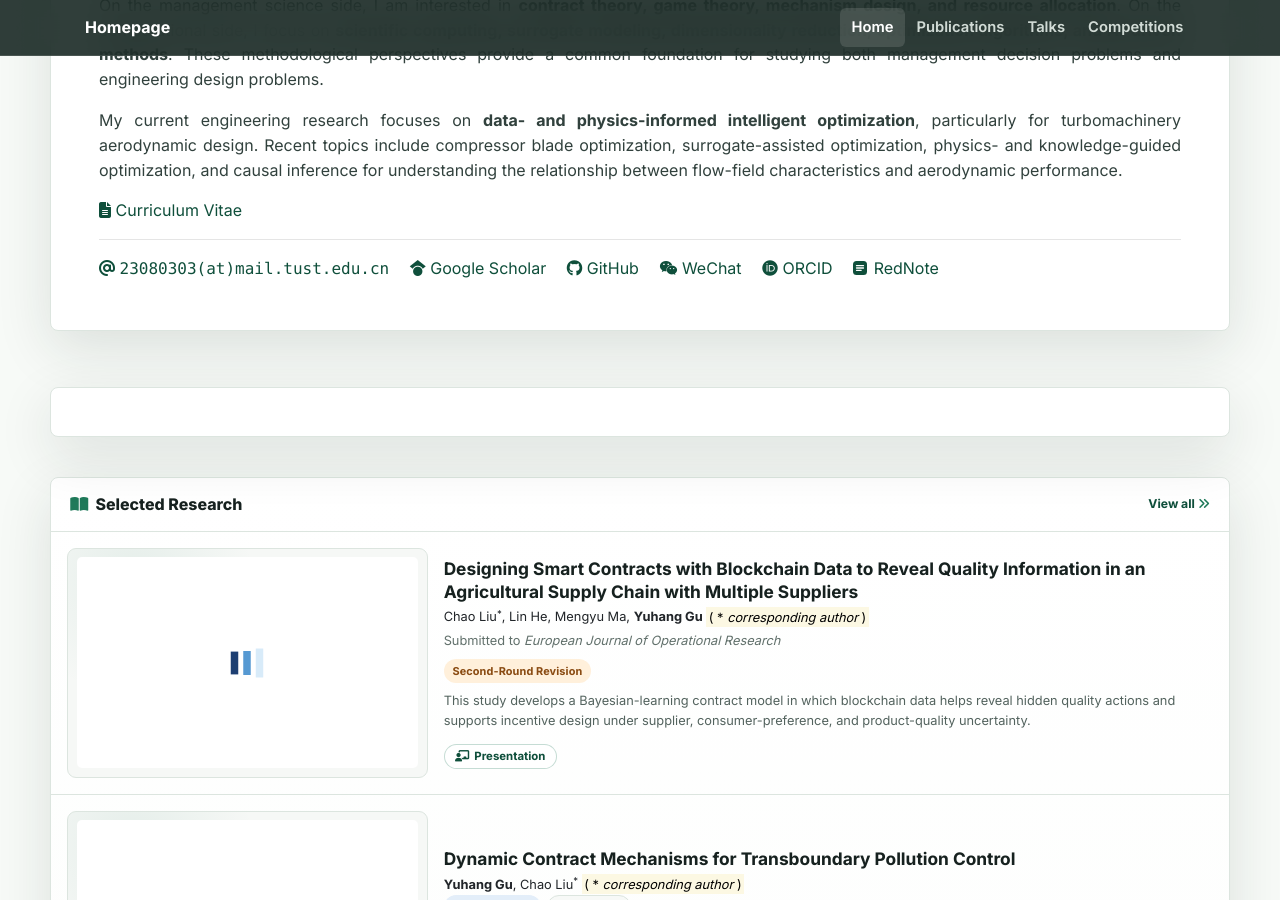
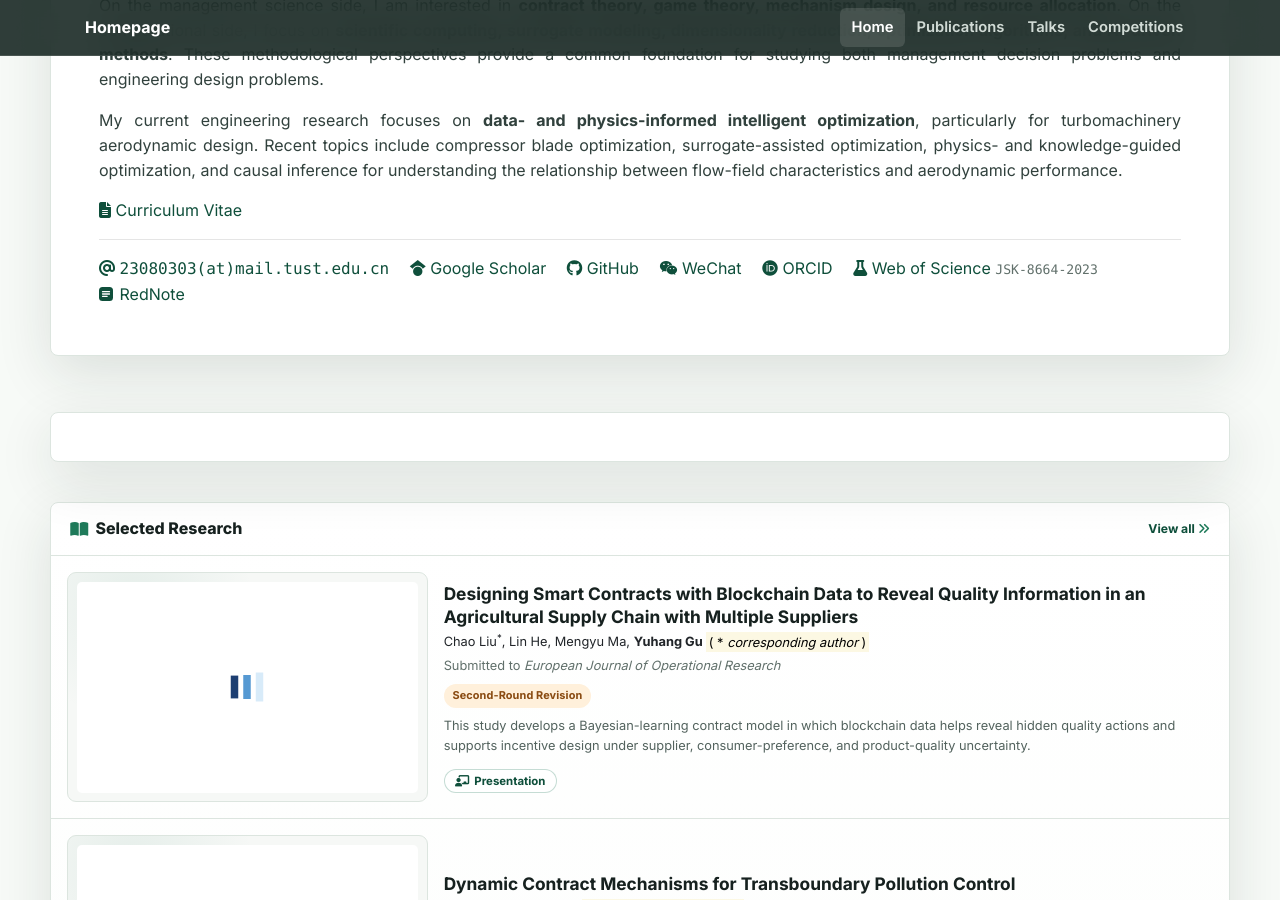
Before and after one commit to Yuhang-Gu/Yuhang-Gu.github.io, a Jekyll site: the page built from index.html, in a window 1280 px wide and 900 px high, scrolled down 1372 px. Built offline with Jekyll 4.4.1, drawn with Linux system fonts in a browser that asks for light colours; nearby versions of some CDN libraries; a style sheet for code colours, icons or effects is not loaded.

Commit message:
Add Web of Science ResearcherID

```diff
--- a/_data/profile.yml
+++ b/_data/profile.yml
@@ -13,6 +13,7 @@ cv_link: /assets/CV/cv.pdf
 gscholar: ibLy1ZYAAAAJ
 github: Yuhang-Gu
 orcid: 0009-0000-9450-2519
+wos_researcher_id: JSK-8664-2023
 
 xiaohongshu: https://www.xiaohongshu.com/user/profile/636a60e9000000001f01968b
 
--- a/_includes/widgets/profile_card.html
+++ b/_includes/widgets/profile_card.html
@@ -108,6 +108,12 @@
                         </a>
                         {% endif %}
 
+                        {% if site.data.profile.wos_researcher_id %}
+                        <a class="pr-3 no-break" target="_blank" rel="noopener" href="https://www.webofscience.com/wos/author/record/{{ site.data.profile.wos_researcher_id }}">
+                            <i class="fas fa-flask"></i> Web of Science <span class="researcher-id">{{ site.data.profile.wos_researcher_id }}</span>
+                        </a>
+                        {% endif %}
+
                         {% if site.data.profile.xiaohongshu %}
                         <a class="pr-3 no-break" target="_blank" href="{{ site.data.profile.xiaohongshu }}">
                             <svg xmlns="http://www.w3.org/2000/svg" viewBox="0 0 24 24" width="14" height="14" style="vertical-align: -1px; margin-right: 2px;">
--- a/assets/css/global.css
+++ b/assets/css/global.css
@@ -864,6 +864,12 @@ div.lazy {
     font-family: ui-monospace, SFMono-Regular, Menlo, Consolas, "Liberation Mono", monospace;
 }
 
+.researcher-id {
+    color: var(--muted);
+    font-family: ui-monospace, SFMono-Regular, Menlo, Consolas, "Liberation Mono", monospace;
+    font-size: 0.82em;
+}
+
 .footer {
     margin-top: 3rem;
     padding: 1.5rem 0 2rem;
```
